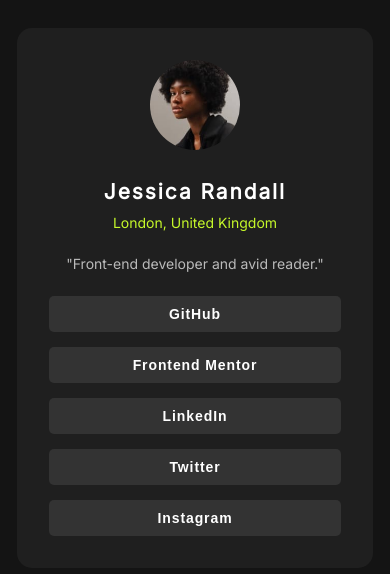
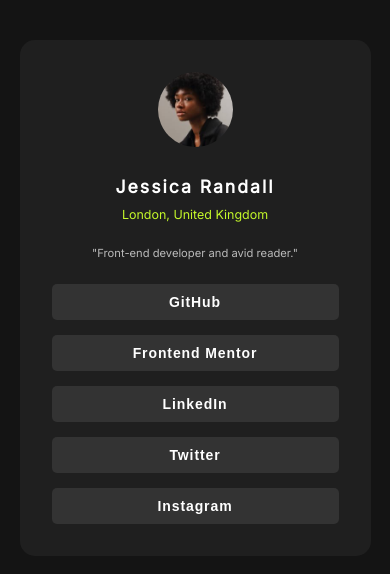
Before and after one commit to KVC10/Social-links, a plain HTML site: page index.html in a window 390 px wide. Shown: the part 124-698 px from the top of the page. Drawn offline with Linux system fonts and the light colour scheme.

Commit message:
update style.css

```diff
--- a/style.css
+++ b/style.css
@@ -20,9 +20,7 @@
   margin: 0;
   box-sizing: border-box;
 }
-img {
-  display: block;
-}
+
 p {
   font-size: var(--font-size);
 }
@@ -46,6 +44,7 @@
 }
 
 img {
+  display: block;
   margin: 0 auto;
   border-radius: 50%;
   width: 90px;
@@ -60,12 +59,13 @@
 .name {
   margin-bottom: 0.6rem;
   letter-spacing: 2px;
-  font-size: 1.3rem;
+  font-size: clamp(1.1rem, 3vw, 1.3rem);
 }
 
 .location {
   color: var(--Green);
   margin-bottom: 1.5rem;
+  font-size: clamp(0.78rem, 2vw, 0.9rem);
 }
 
 .occupation {
@@ -73,6 +73,7 @@
   color: rgba(225, 225, 225, 0.8);
   margin: 0 auto;
   padding-inline: 1.1rem;
+  font-size: clamp(0.7rem, 2vw, 0.9rem);
 }
 
 .social-links {
@@ -109,8 +110,14 @@
   color: var(--Grey-900);
 }
 
-@media screen and (max-width: 430px) {
+@media screen and (max-width: 400px) {
   .container {
-    min-width: 90%;
+    width: 90%;
+  }
+  .occupation {
+    padding: 0;
+  }
+  img {
+    width: 75px;
   }
 }
```
